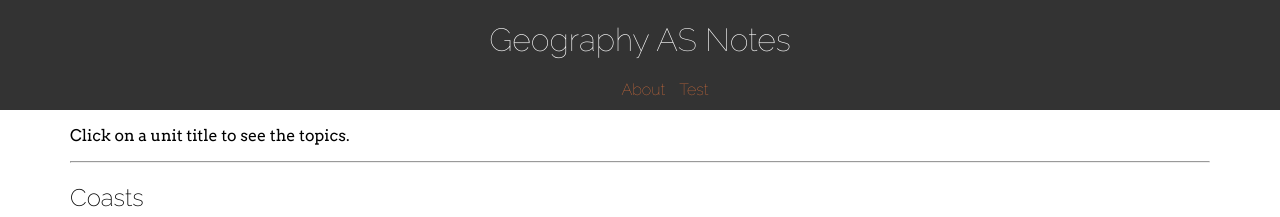
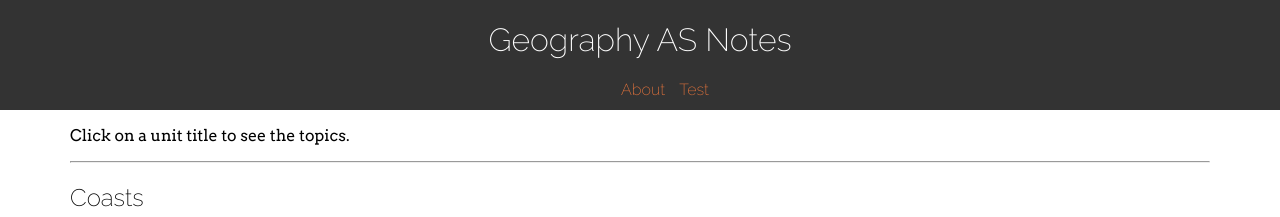
Before and after one commit to alexjohnj/geographyas, a Jekyll site: the page built from index.html, in a window 1280 px wide. Shown: the top 217 px of the page. Built offline with Jekyll 4.4.1, drawn with Linux system fonts in a browser that asks for light colours; nearby versions of some CDN libraries.

Commit message:
Removed Raleway 100 font

```diff
--- a/_layouts/default.html
+++ b/_layouts/default.html
@@ -4,7 +4,7 @@
 	<meta charset="utf-8">
     <title>{{ page.title }}</title>
     <meta name="viewport" content="width=device-width, initial-scale=1.0">
-    <link href='http://fonts.googleapis.com/css?family=Arvo:400,400italic|Raleway:200,100' rel='stylesheet' type='text/css'>
+    <link href='http://fonts.googleapis.com/css?family=Arvo:400,400italic|Raleway:200' rel='stylesheet' type='text/css'>
     <!--[if lte IE 9]><link rel="stylesheet" href="/styles/css/ie.css"><![endif]-->
     <!--[if lte IE 8]><link rel="stylesheet" media="print" href="/styles/css/print-ie.css"><![endif]-->
 	<link rel="stylesheet" href="/styles/css/style.css">
--- a/styles/sass/typography.scss
+++ b/styles/sass/typography.scss
@@ -11,13 +11,13 @@
 
 header#site-header {
 	h1 {
-		font-weight: 100;
+		font-weight: 200;
 	}
 }
 
 nav#site-navigation {
 	font-family: "Raleway", "Helvetica Neue", "Arial", sans-serif;
-	font-weight: 100;
+	font-weight: 200;
 	a:visited {
 		color: #f2783c;
 	}
```
